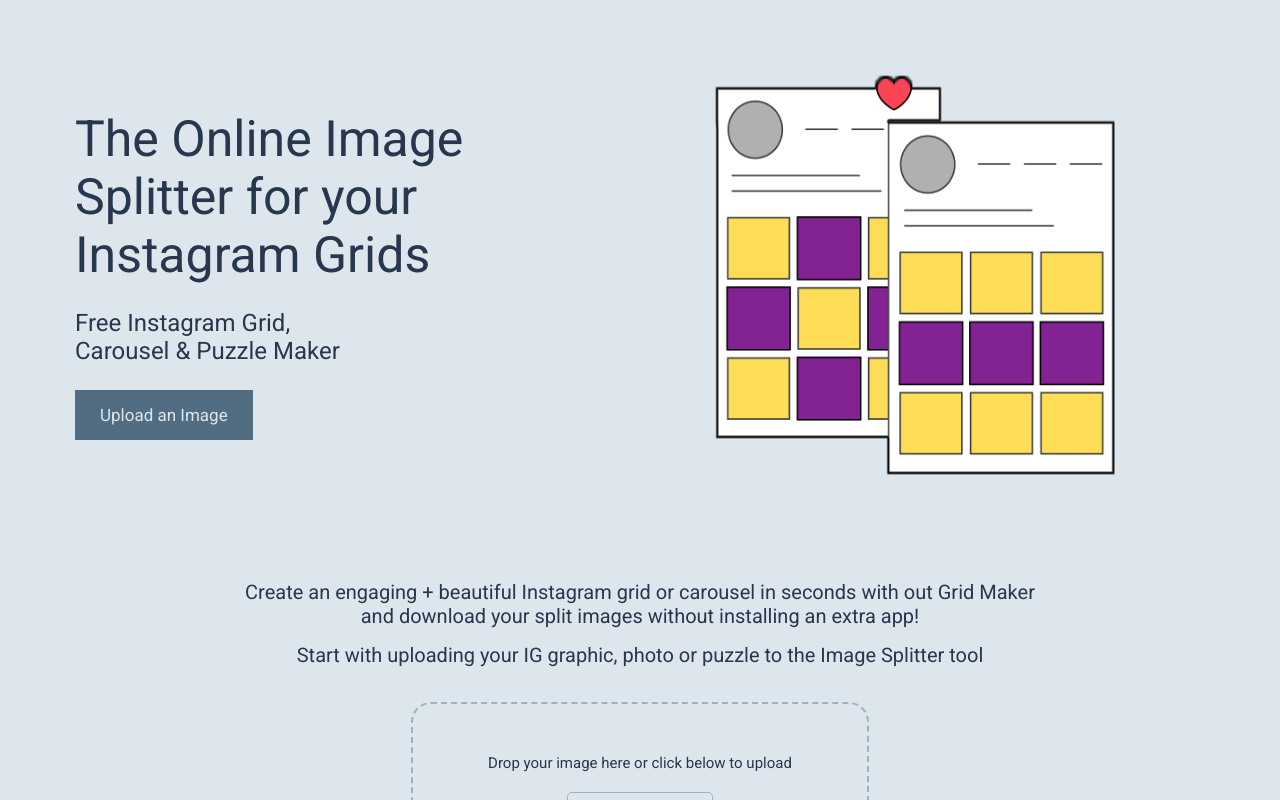
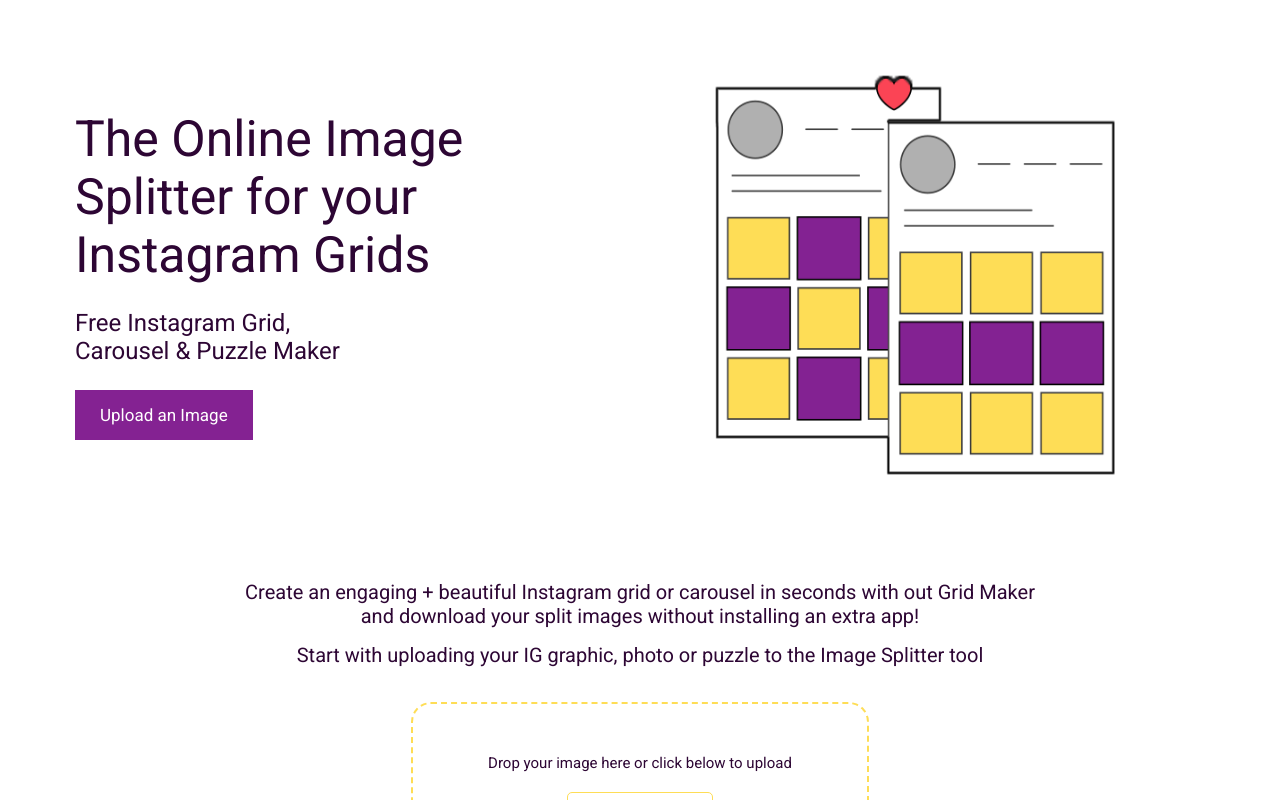
Before and after one commit to codaaiteam/image-splitter-nextjs, a Next.js app: page / in a window 1280 px wide. Shown: the top 800 px of the page. Built offline with nearby package versions, Linux system fonts and the light colour scheme.

Commit message:
color update

```diff
--- a/src/app/globals.css
+++ b/src/app/globals.css
@@ -1,10 +1,10 @@
 @import url("https://fonts.googleapis.com/css2?family=Poppins:ital,wght@0,100;0,200;0,300;0,400;0,500;0,600;0,700;0,800;0,900;1,100;1,200;1,300;1,400;1,500;1,600;1,700;1,800;1,900&family=Roboto:ital,wght@0,100;0,300;0,400;0,500;0,700;0,900;1,100;1,300;1,400;1,500;1,700;1,900&display=swap");
 
 :root {
-  --light: #dde6ed;
-  --dark: #27374d;
-  --gray: #9DB2BF;
-  --dark-gray: #526d82;
+  --light: #ffffff;
+  --dark: #2d0634;
+  --gray: #fedd56;
+  --dark-gray: #842292;
 }
 
 * {
```
